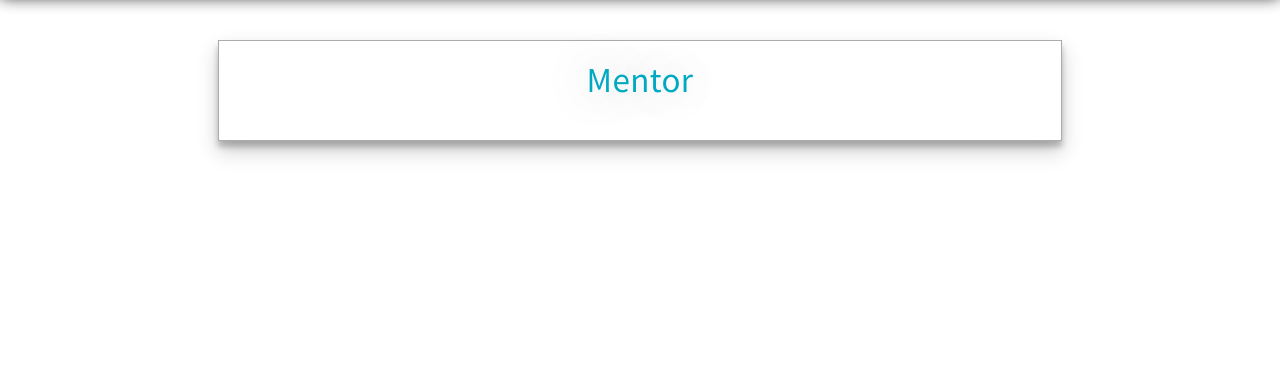
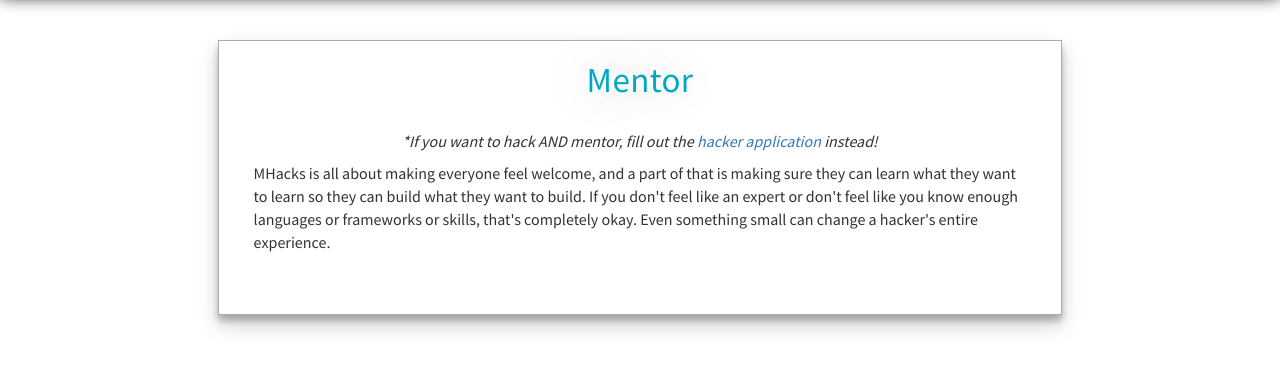
Before and after one commit to mhacks/mhacks-admin, a Django app: template templates/apply_mentor.html in a window 1280 px wide. Shown: the part 120-491 px from the top of the page. Run offline with Django 3.2, Linux system fonts and the light colour scheme; the template is opened without the code that fills it, so the values that code supplies are empty; parts of the project's set-up code (start-up, migrations or seed data) failed here and were passed over; some libraries are stand-ins or nearby versions.

Commit message:
added info copy

```diff
--- a/templates/apply_mentor.html
+++ b/templates/apply_mentor.html
@@ -4,4 +4,15 @@
     <link rel="stylesheet" media="all" href="{{ static('stylesheets/application.css') }}">
 {% endblock %}
 
-{% block form_title %}Mentor{% endblock %}
+{% block basic_page_title %}
+    {% block form_title %}Mentor{% endblock %}
+{% endblock %}
+
+{% block basic_page_content %}
+    <div style="text-align: left; padding: 20px">
+    <p style="text-align: center"><i>*If you want to hack AND mentor, fill out the <a href="{{url_for('mhacks-applyMentor')}}">hacker application</a> instead!</i></p>
+        <p>MHacks is all about making everyone feel welcome, and a part of that is making sure they can learn what they want to learn so they can build what they want to build. If you don't feel like an expert or don't feel like you know enough languages or frameworks or skills, that's completely okay. Even something small can change a hacker's entire experience.</p>
+    </div>
+
+    {{ super() }}
+{%  endblock %}
```
